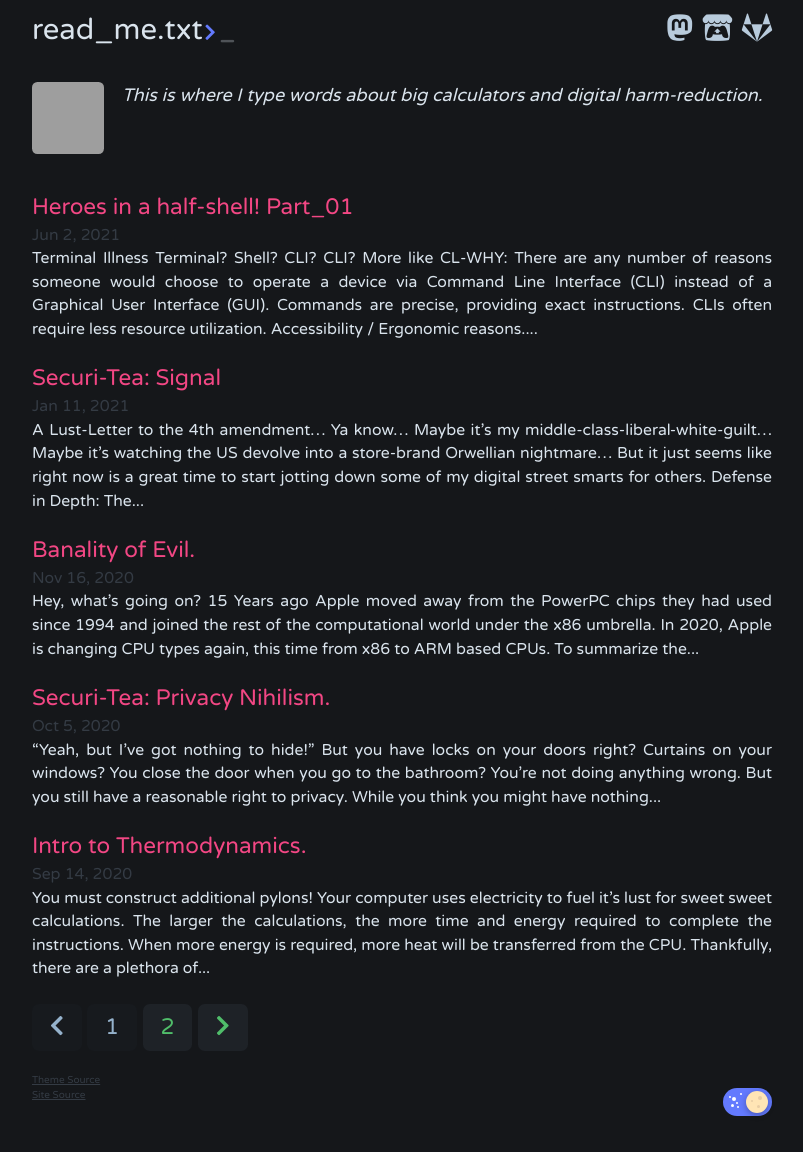
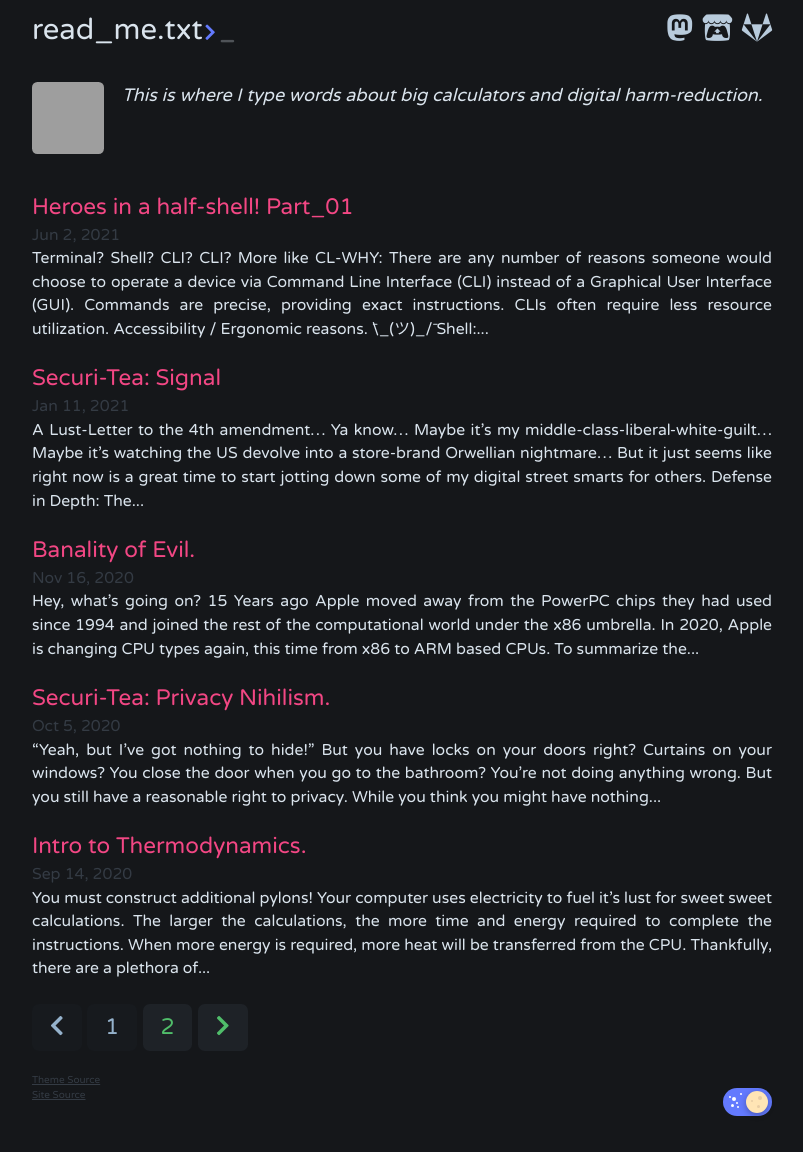
Before and after one commit to matrix8967/text-mainframe-computer-mirror, a Jekyll site: the page built from index.html, in a window 1280 px wide. Shown: the whole page, without its empty margins (238-1041 px from the left). Built offline with Jekyll 4.4.1, drawn with Linux system fonts in a browser that asks for light colours; the list of posts is cut into pages by our own code; grey boxes are pictures that could not be loaded.

Commit message:
Fix Header.

```diff
--- a/_posts/2021-06-02-terminal.md
+++ b/_posts/2021-06-02-terminal.md
@@ -4,8 +4,6 @@ title: "Heroes in a half-shell! Part_01"
 description: Terminal Power! 🐢️
 tags: CLI Terminal How2
 ---
-
-# Terminal Illness
 
 ## Terminal? Shell? CLI?
 
```
